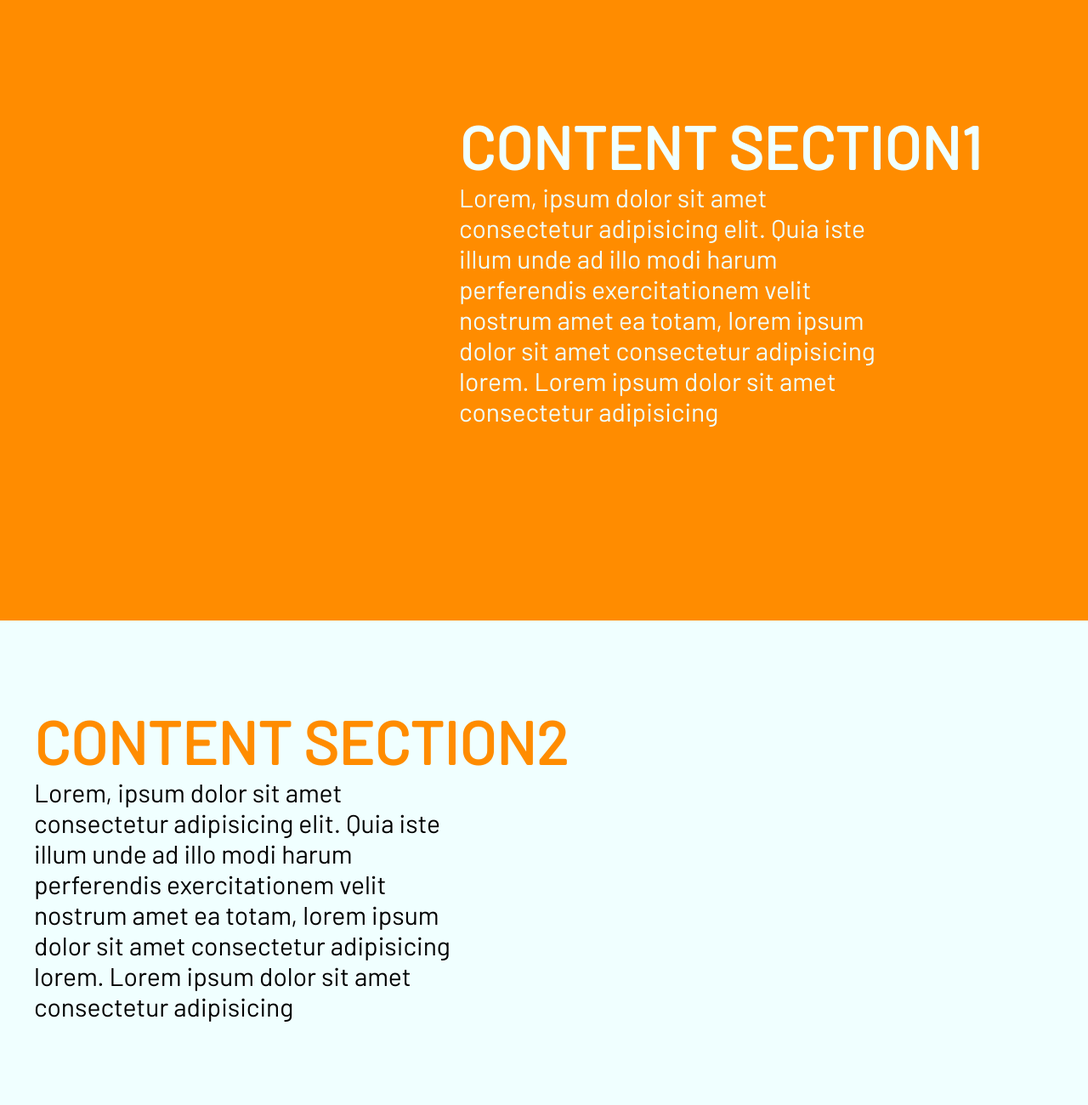
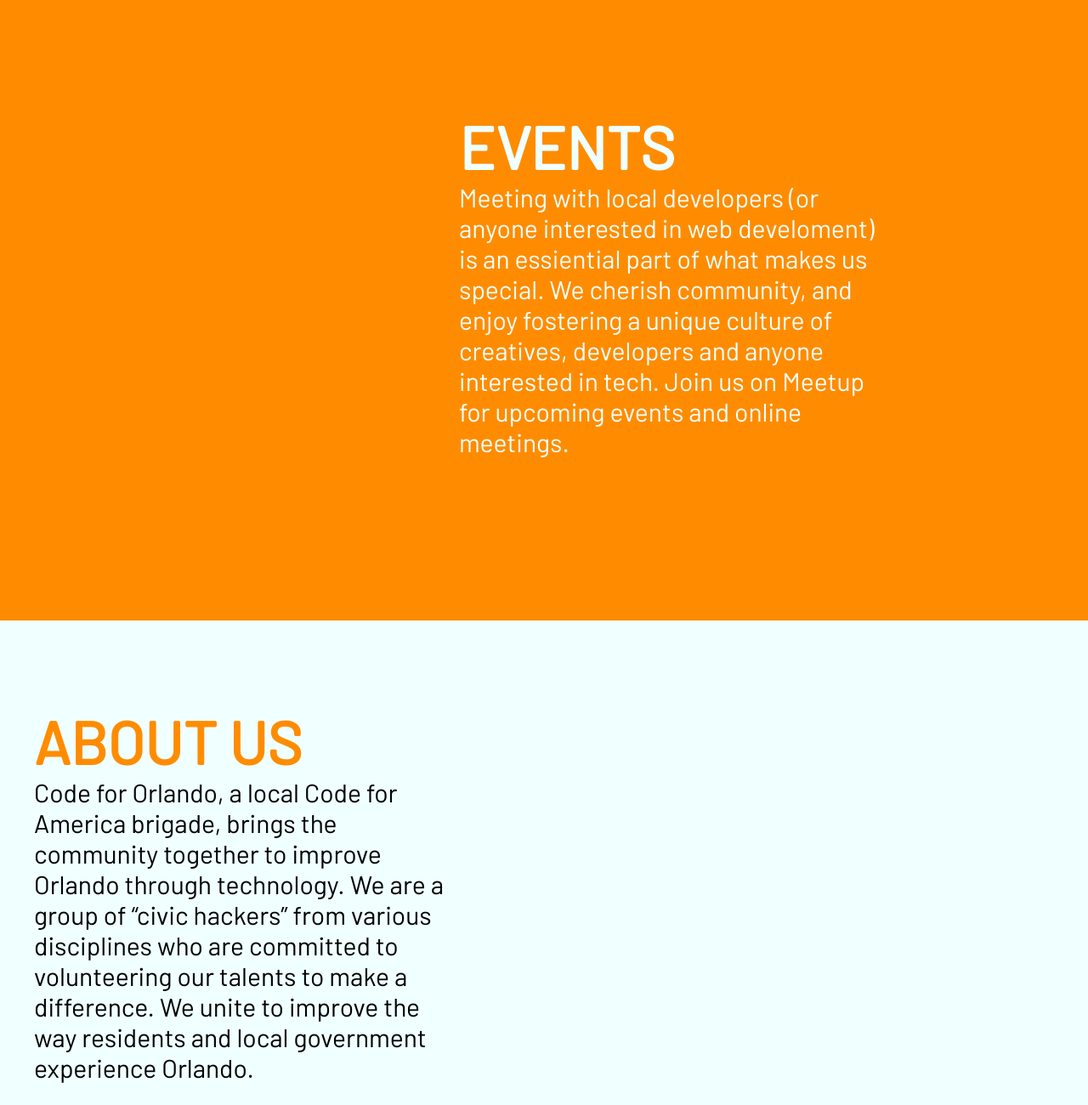
Before and after one commit to tuscannyCodes/CFO_Website, a plain HTML site: page index.html in a window 1280 px wide. Shown: the part 980-2280 px from the top of the page at 85% size. Drawn offline with Linux system fonts and the light colour scheme.

Commit message:
updated lorem text to placeholder text

```diff
--- a/index.html
+++ b/index.html
@@ -48,9 +48,9 @@
 <div id="container1">
 <div id="aboutUsContainer">
     <section id="aboutUs">
-    <h1 class="boldText"> CONTENT SECTION1</h1>
+    <h1 class="boldText">EVENTS</h1>
         <p class="generalText">
-            Lorem, ipsum dolor sit amet consectetur adipisicing elit. Quia iste illum unde ad illo modi harum perferendis exercitationem velit nostrum amet ea totam, lorem ipsum dolor sit amet consectetur adipisicing lorem. Lorem ipsum dolor sit amet consectetur adipisicing
+            Meeting with local developers (or anyone interested in web develoment) is an essiential part of what makes us special. We cherish community, and enjoy fostering a unique culture of creatives, developers and anyone interested in tech. Join us on Meetup for upcoming events and online meetings.
         </p>
     </section>
 </div>
@@ -60,9 +60,10 @@
 <div id="container2">
 <div id="contentContainer2">
     <section id="content2">
-    <h1 class="boldText2"> CONTENT SECTION2</h1>
+    <h1 class="boldText2">ABOUT US</h1>
         <p class="generalText2">
-            Lorem, ipsum dolor sit amet consectetur adipisicing elit. Quia iste illum unde ad illo modi harum perferendis exercitationem velit nostrum amet ea totam, lorem ipsum dolor sit amet consectetur adipisicing lorem. Lorem ipsum dolor sit amet consectetur adipisicing
+            Code for Orlando, a local Code for America brigade, brings the community together to improve Orlando through technology. We are a group of “civic hackers” from various disciplines who are committed to volunteering our talents to make a difference. We unite to improve the way residents and local government experience Orlando.
+
         </p>
     </section>
 </div>
@@ -75,7 +76,13 @@
         <section id="content3">
         <h1 class="boldText3">CONTACT US</h1>
             <p class="generalText3">
-                Lorem, ipsum dolor sit amet consectetur adipisicing elit. Quia iste illum unde ad illo modi harum perferendis exercitationem velit nostrum amet ea totam, lorem ipsum dolor sit amet consectetur adipisicing lorem. Lorem ipsum dolor sit amet consectetur adipisicing
+                We would love to hear from you.
+                <br>
+                <br>
+                <br>
+                 E: hellocfo@gmail.com
+                 <br>
+                 P: 407-444-4444
             </p>
         </section>
     </div>
```
Also changed, not shown: mockups/cfo_MockUp.jpg (added), mockups/cfo_MockUp_wNotes.jpg (deleted), 2 other files.
